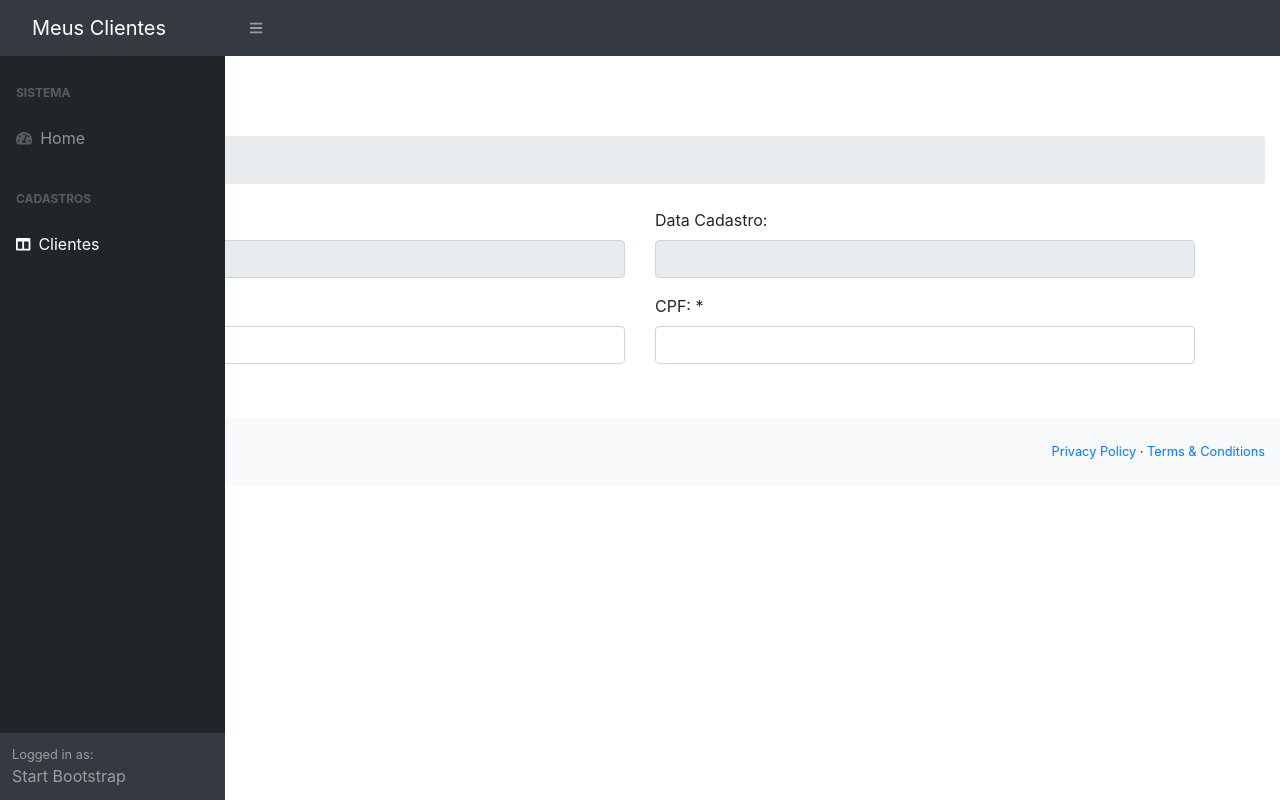
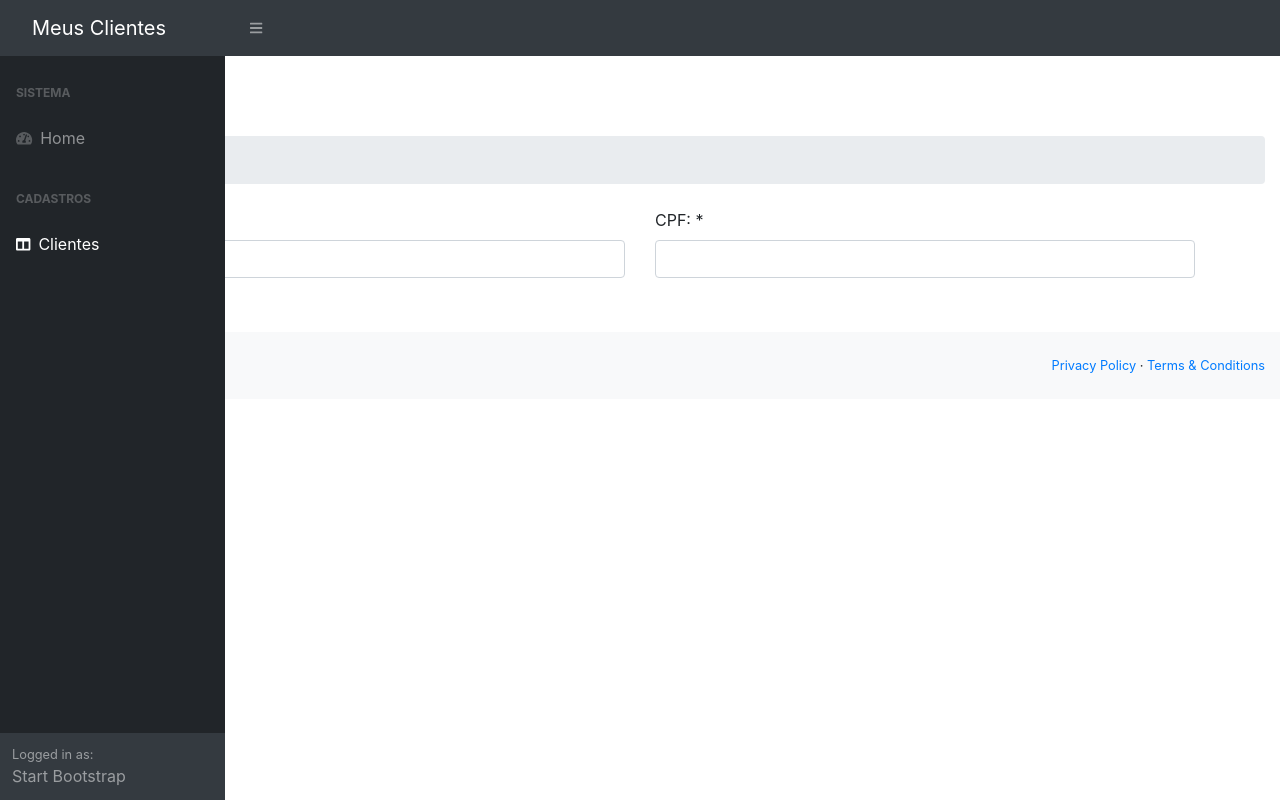
Before and after one commit to bryanwac/Clientes-App-FrontEnd, an Angular app: page /clientes-form in a window 1280 px wide. Built offline with nearby package versions, Linux system fonts and the light colour scheme.

Commit message:
ID e DataCadastro visual att.

```diff
--- a/src/app/clientes/clientes-form/clientes-form.component.html
+++ b/src/app/clientes/clientes-form/clientes-form.component.html
@@ -7,7 +7,7 @@
 
             <div class="row">
                 <div class="col-md-12">
-                    <div class="alert alert-succes" role = "alert" *ngIf="success == true">
+                    <div class="alert alert-success" role = "alert" *ngIf="success == true">
                         Cliente salvo / Atualizado com sucesso!
                     </div>
                     <div class="alert alert-danger" role = "alert" *ngFor="let erro of errors">
@@ -16,7 +16,7 @@
 
                 </div>
             </div>
-            <div class="row">
+            <div class="row" *ngIf="cliente.id">
                     <div class="col-md-6">
                       <div class="form-group">
                          <label>ID:</label>
--- a/src/app/clientes/clientes-form/clientes-form.component.ts
+++ b/src/app/clientes/clientes-form/clientes-form.component.ts
@@ -27,6 +27,7 @@ export class ClientesFormComponent implements OnInit {
     .subscribe( response =>{
       this.success = true;
       this.errors = null;
+      this.cliente = response;
     }, errorResponse => {
       this.success = false;
       this.errors = errorResponse.error.errors;
```
